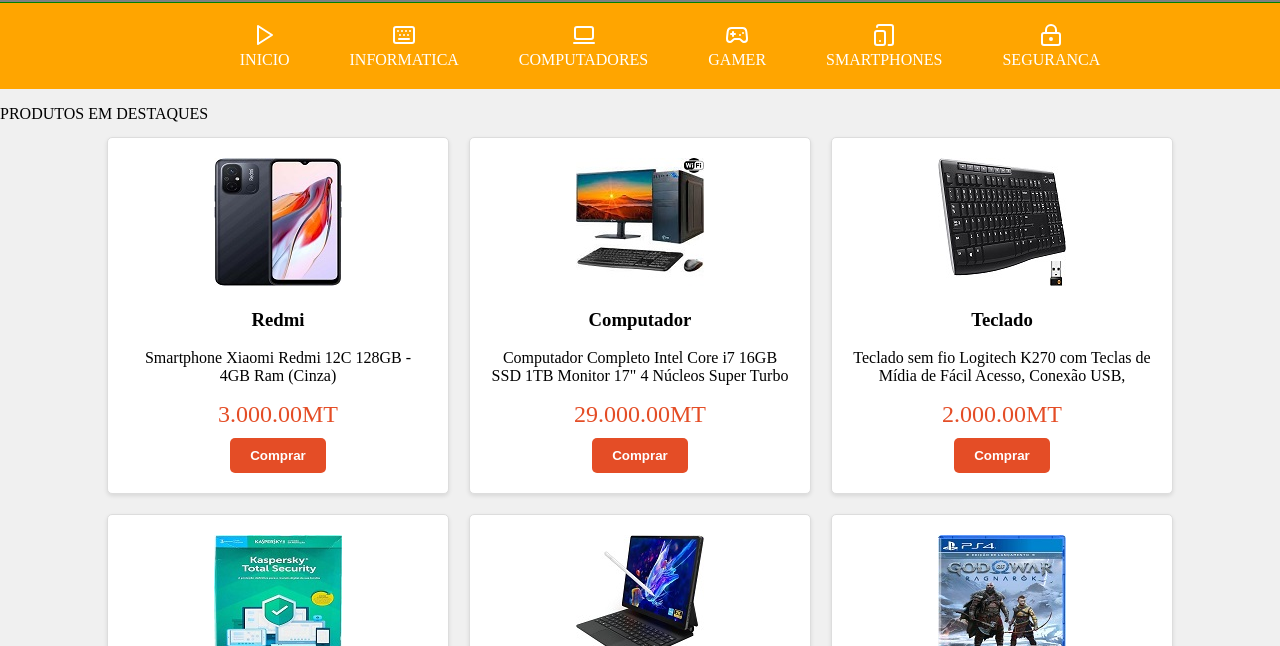
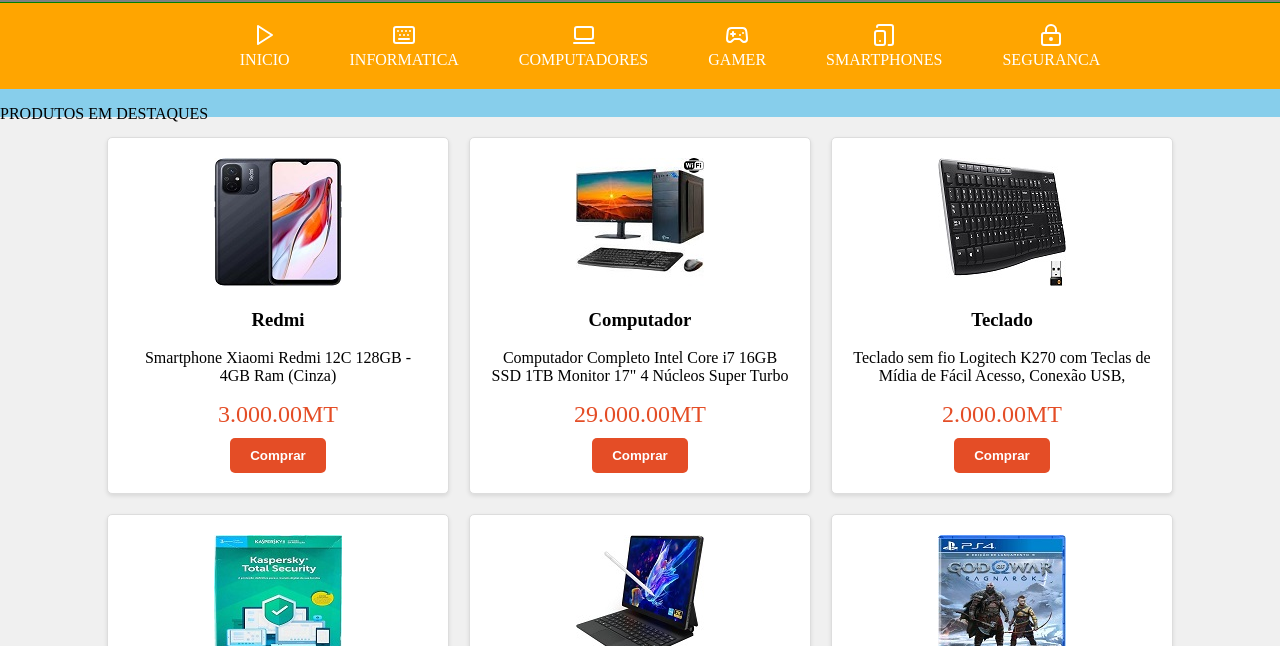
Before and after one commit to BERNARDOCHICO/Dino, a plain HTML site: page index.html in a window 1280 px wide. Shown: the part 144-790 px from the top of the page. Drawn offline with Linux system fonts and the light colour scheme.

Commit message:
mudei a cor do background da body para skyblue

```diff
--- a/css/style.css
+++ b/css/style.css
@@ -1,7 +1,7 @@
 body{
     margin: 0px;
     padding: 0px;
-    background-color:#f0f0f0;;
+    background-color:skyblue;
 }
 
 .header-social ul{
```
